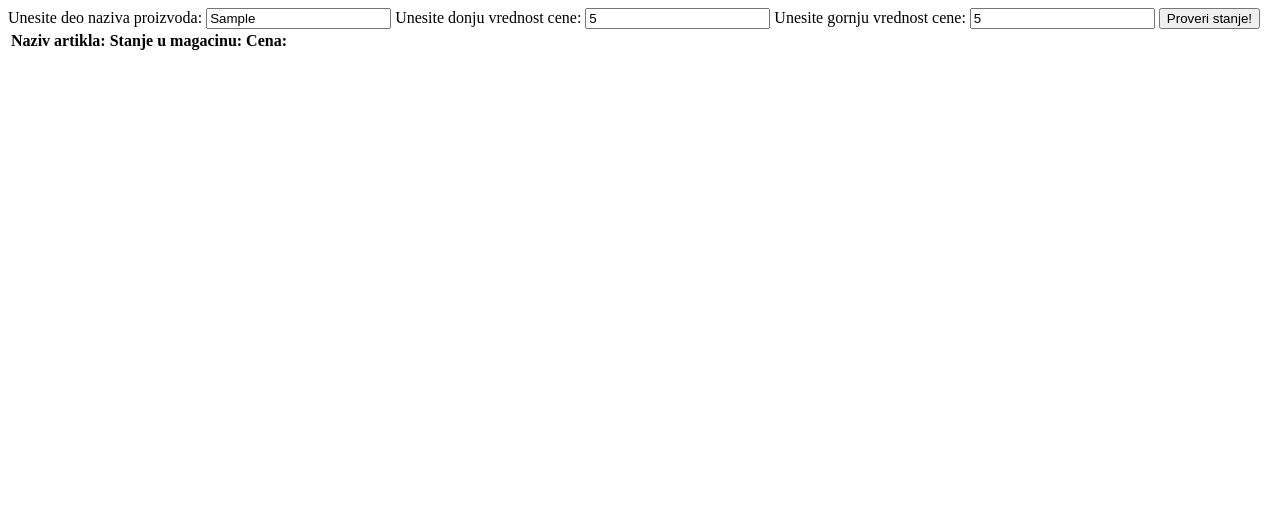
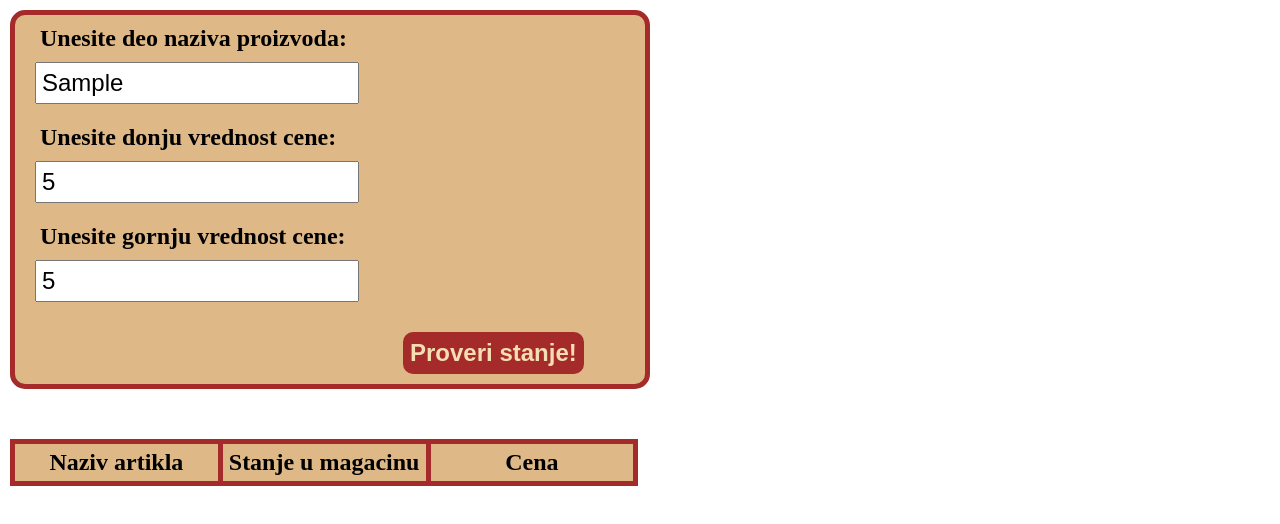
Before and after one commit to janicijevesovic/domaciZadaci, a plain HTML site: page D_18_4604_Janicije_Vesovic/index.html in a window 1280 px wide. Both pictures are taken after typing "Sample", "5", "5" into the empty fields and a click on the input "Proveri stanje!". Drawn offline with Linux system fonts and the light colour scheme.

Commit message:
18. Domaci - CSS

```diff
--- a/D_18_4604_Janicije_Vesovic/JSON/stock.json
+++ b/D_18_4604_Janicije_Vesovic/JSON/stock.json
@@ -12,7 +12,7 @@
     {
         "id": 3,
         "item": "fotelja lux",
-        "stock": 0
+        "stock": 100
     },
     {
         "id": 4,
--- a/D_18_4604_Janicije_Vesovic/index.html
+++ b/D_18_4604_Janicije_Vesovic/index.html
@@ -5,25 +5,32 @@
     <meta http-equiv="X-UA-Compatible" content="IE=edge">
     <meta name="viewport" content="width=device-width, initial-scale=1.0">
     <title>18. Domaci</title>
+    <link rel="stylesheet" href="style.css">
 </head>
 <body>
 
     <div id="stanje">
         <form action="">
+            <p>
                 <label for="deoNaziva">Unesite deo naziva proizvoda: </label>
                 <input type="text" name="deoNaziva" id="deoNaziva">
+            </p>
 
+            <p>
                 <label for="minCena">Unesite donju vrednost cene: </label>
                 <input type="number" name="minCena" id="minCena">
+            </p>
 
+            <p>
                 <label for="maxCena">Unesite gornju vrednost cene: </label>
                 <input type="number" name="maxCena" id="maxCena">
+            </p>
 
-            <input type="submit" value="Proveri stanje!">
+            <input type="submit" value="Proveri stanje!" id="dugme">
         </form>
     </div>
 
-    <div id="lista">
+    <div id="tabela">
 
     </div>
 
--- a/D_18_4604_Janicije_Vesovic/script.js
+++ b/D_18_4604_Janicije_Vesovic/script.js
@@ -3,10 +3,10 @@ let formStanje = document.querySelector("#stanje form");
 let inputDeoNaziva = document.querySelector("#deoNaziva");
 let inputMinCena = document.querySelector("#minCena");
 let inputMaxCena = document.querySelector("#maxCena");
-let divLista = document.querySelector("#lista");
+let divTabela = document.querySelector("#tabela");
 
 
-function proveriStanjePromise(resource) {
+let proveriStanjePromise = resource => {
     return new Promise((resolve, reject) => {
         let request = new XMLHttpRequest();
         request.addEventListener('readystatechange', function () {
@@ -35,15 +35,15 @@ let proveriStanje = e => {
     let prviRed = document.createElement('tr');
 
     let prvaKolona = document.createElement('th');
-    prvaKolona.textContent = "Naziv artikla:";
+    prvaKolona.textContent = "Naziv artikla";
     prviRed.appendChild(prvaKolona);
 
     let drugaKolona = document.createElement('th');
-    drugaKolona.textContent = "Stanje u magacinu:";
+    drugaKolona.textContent = "Stanje u magacinu";
     prviRed.appendChild(drugaKolona);
 
     let trecaKolona = document.createElement('th');
-    trecaKolona.textContent = "Cena:";
+    trecaKolona.textContent = "Cena";
     prviRed.appendChild(trecaKolona);
 
     tabelaArtikala.appendChild(prviRed);
@@ -83,7 +83,7 @@ let proveriStanje = e => {
                 }
             });
             // divLista.appendChild(listaArtikala);
-            divLista.appendChild(tabelaArtikala);
+            divTabela.appendChild(tabelaArtikala);
         }).catch(error => {
             console.log(error);
         });
--- /dev/null
+++ b/D_18_4604_Janicije_Vesovic/style.css
@@ -0,0 +1,63 @@
+* {
+    box-sizing: border-box;
+    margin: 0px;
+    padding: 0px;
+}
+
+#stanje {
+    margin: 10px;
+    width: 50%;
+    font-size: 24px;
+    font-weight: bold;
+    border: 5px solid brown;
+    border-radius: 15px;
+    background-color: burlywood;
+}
+
+#stanje p {
+    margin: 10px;
+}
+
+#stanje input, label {
+    margin: 10px;
+    font-size: 24px;
+    padding: 5px;
+}
+
+
+form #dugme {
+    position: relative;
+    left: 60%;
+    padding: 5px;
+    background-color:brown;
+    color: wheat;
+    cursor: pointer;
+    border: 2px solid brown;
+    border-radius: 10px;
+    font-weight: bold;
+}
+
+#tabela table {
+    margin: 50px 10px;
+    border: 5px solid brown;
+    border-collapse: collapse;
+}
+
+#tabela th {
+    font-size: 24px;
+    font-weight: bold;
+    border: 5px solid brown;
+    padding: 5px;
+    text-align: center;
+    width: 33%;
+    background-color: burlywood;
+}
+
+#tabela td {
+    font-size: 24px;
+    border: 5px solid brown;
+    padding: 5px;
+    text-align: center;
+    width: 33%;
+    background-color: burlywood;
+}
```
Lines whose indentation alone changed are shown as unchanged.
